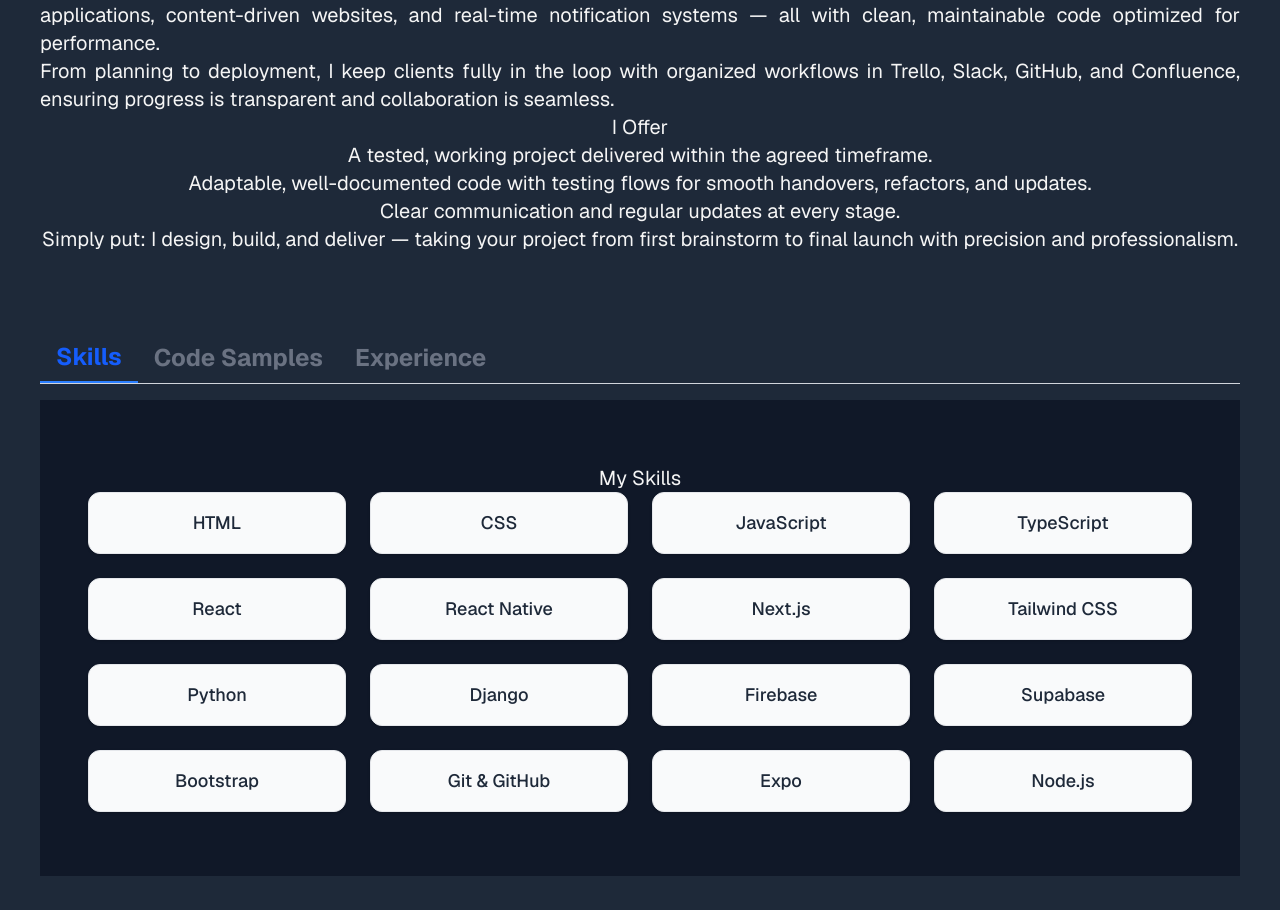
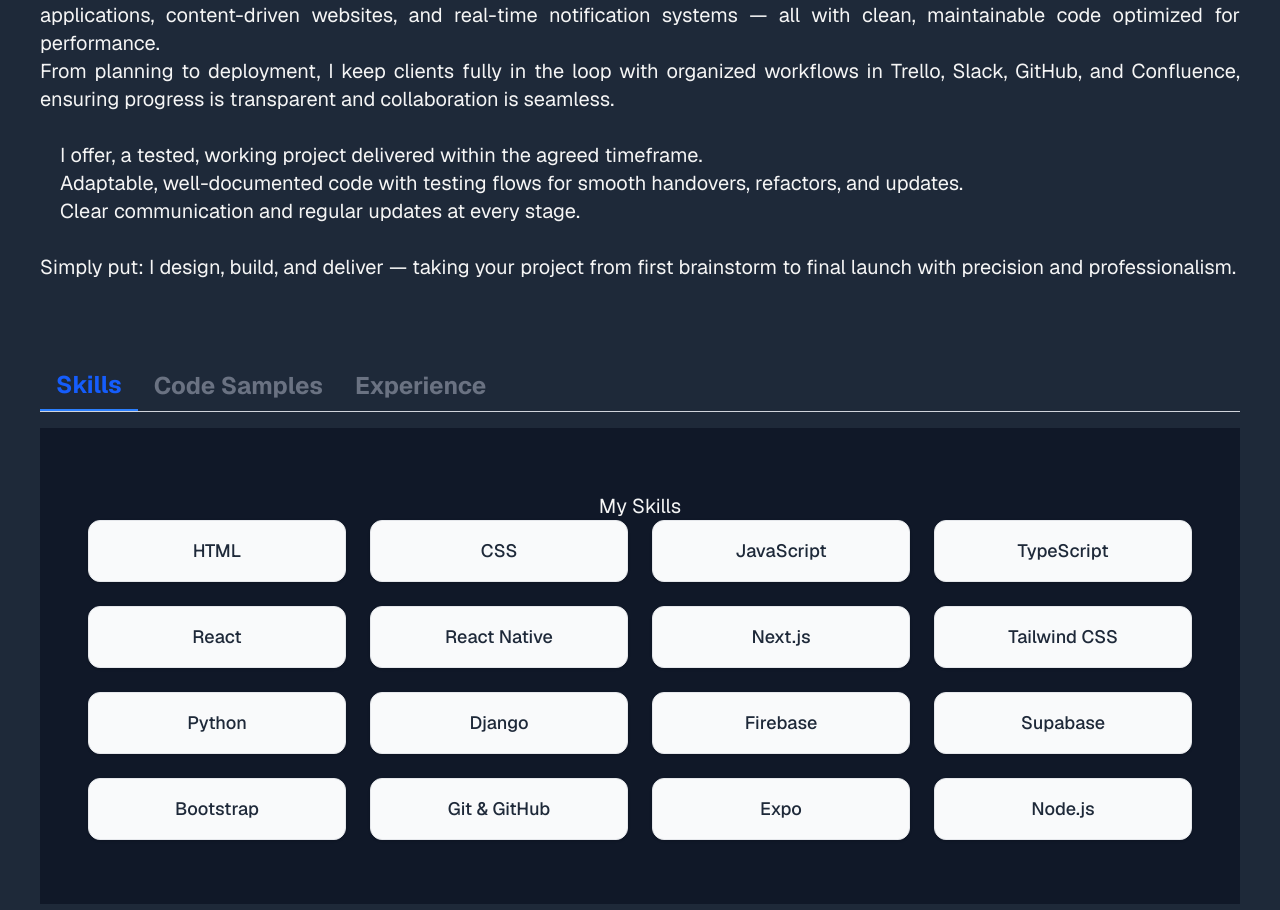
Before and after one commit to jomoCode/Web-portfolio, a Next.js app: page / in a window 1280 px wide. Shown: the part 889-1799 px from the top of the page. Built offline with nearby package versions, Linux system fonts and the light colour scheme.

Commit message:
updated desription. formated the ui

```diff
--- a/src/app/page.tsx
+++ b/src/app/page.tsx
@@ -44,11 +44,13 @@ const description = () => (
       organized workflows in Trello, Slack, GitHub, and Confluence, ensuring
       progress is transparent and collaboration is seamless.
     </Text>
+    <span className="m-5" />
 
-    <Text>I Offer</Text>
-
-    <ul>
-      <li>A tested, working project delivered within the agreed timeframe.</li>
+    <ul className="text-justify pl-5">
+      <li>
+        I offer, a tested, working project delivered within the agreed
+        timeframe.
+      </li>
       <li>
         Adaptable, well-documented code with testing flows for smooth handovers,
         refactors, and updates.
@@ -56,7 +58,8 @@ const description = () => (
       <li>Clear communication and regular updates at every stage.</li>
     </ul>
 
-    <Text>
+    <span className="m-5" />
+    <Text className="text-justify">
       Simply put: I design, build, and deliver — taking your project from first
       brainstorm to final launch with precision and professionalism.
     </Text>
```
Also changed, not shown: learn.js (+19 -0 lines), 1 other file (tests, documents, lock files or other folders).
